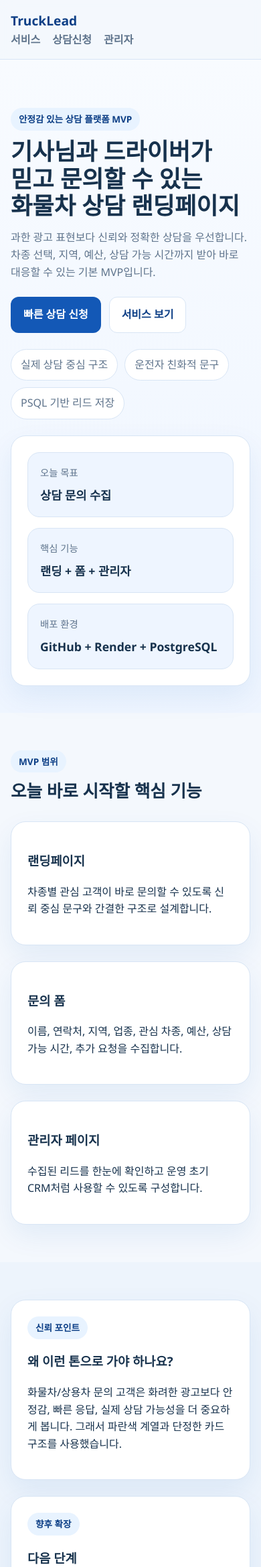
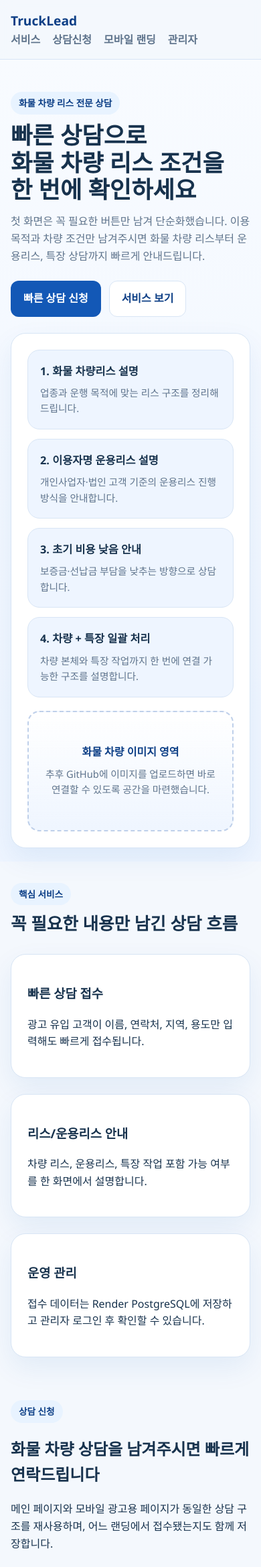
Before and after one commit to sujinchoo/Promotion_Truck_Platform, a Flask app: page / in a window 390 px wide. Shown: the top 2339 px of the page at 67% size. Run offline with Flask 3, Linux system fonts and the light colour scheme.

Commit message:
Add mobile landing flow and admin auth

```diff
--- a/app.py
+++ b/app.py
@@ -1,4 +1,8 @@
-from flask import Flask, flash, redirect, render_template, request, url_for
+from functools import wraps
+
+from flask import Flask, flash, redirect, render_template, request, session, url_for
+from sqlalchemy import inspect, text
+from sqlalchemy.exc import SQLAlchemyError
 
 from config import Config
 from models import Lead, db
@@ -9,41 +13,96 @@ app.config.from_object(Config)
 db.init_app(app)
 
 
-@app.before_request
-def create_tables():
-    db.create_all()
+LEAD_COLUMNS = {
+    "created_at": "TIMESTAMP",
+    "landing_page": "VARCHAR(50) DEFAULT 'main' NOT NULL",
+    "name": "VARCHAR(100)",
+    "phone": "VARCHAR(30)",
+    "region": "VARCHAR(100)",
+    "business_type": "VARCHAR(100)",
+    "vehicle_type": "VARCHAR(100)",
+    "budget": "VARCHAR(100)",
+    "contact_time": "VARCHAR(100)",
+    "message": "TEXT",
+    "status": "VARCHAR(50) DEFAULT 'new' NOT NULL",
+    "utm_source": "VARCHAR(100)",
+    "utm_medium": "VARCHAR(100)",
+    "utm_campaign": "VARCHAR(100)",
+    "referrer": "VARCHAR(255)",
+    "ip_address": "VARCHAR(64)",
+}
+
+
+REQUIRED_FIELDS = ["name", "phone", "region", "business_type", "vehicle_type"]
+
+
+MOBILE_VEHICLE_OPTIONS = [
+    "1톤 카고",
+    "1톤 냉동탑차",
+    "2.5톤 / 3.5톤 화물차",
+    "영업용 번호판 상담",
+    "법인·개인사업자 운용리스",
+]
+
+
+def ensure_database_schema():
+    with app.app_context():
+        try:
+            db.create_all()
+            inspector = inspect(db.engine)
+            if "leads" not in inspector.get_table_names():
+                db.create_all()
+                return
+
+            existing_columns = {column["name"] for column in inspector.get_columns("leads")}
+            for column_name, column_definition in LEAD_COLUMNS.items():
+                if column_name not in existing_columns:
+                    db.session.execute(text(f"ALTER TABLE leads ADD COLUMN {column_name} {column_definition}"))
+            db.session.commit()
+        except SQLAlchemyError:
+            db.session.rollback()
+            app.logger.warning("Database schema initialization skipped because the database connection is unavailable.")
+
+
+ensure_database_schema()
+
+
+def admin_required(view_func):
+    @wraps(view_func)
+    def wrapped_view(*args, **kwargs):
+        if not session.get("admin_authenticated"):
+            return redirect(url_for("admin_login", next=request.path))
+        return view_func(*args, **kwargs)
+
+    return wrapped_view
 
 
 @app.route("/")
 def index():
-    vehicle_options = [
-        "봉고3 전기차",
-        "1톤 카고",
-        "1톤 냉동탑차",
-        "LPG 화물차",
-        "법인/리스 상담",
-    ]
-    return render_template("index.html", vehicle_options=vehicle_options)
+    return render_template("index.html", vehicle_options=MOBILE_VEHICLE_OPTIONS)
+
+
+@app.route("/mobile")
+def mobile_landing():
+    return render_template("mobile.html", vehicle_options=MOBILE_VEHICLE_OPTIONS)
 
 
 @app.route("/lead", methods=["POST"])
 def create_lead():
-    name = request.form.get("name", "").strip()
-    phone = request.form.get("phone", "").strip()
-    region = request.form.get("region", "").strip()
-    business_type = request.form.get("business_type", "").strip()
-    vehicle_type = request.form.get("vehicle_type", "").strip()
+    form_data = {field: request.form.get(field, "").strip() for field in REQUIRED_FIELDS}
 
-    if not all([name, phone, region, business_type, vehicle_type]):
+    if not all(form_data.values()):
         flash("필수 항목을 모두 입력해 주세요.", "error")
-        return redirect(url_for("index"))
+        destination = "mobile_landing" if request.form.get("landing_page") == "mobile_ad" else "index"
+        return redirect(url_for(destination) + "#consult")
 
     lead = Lead(
-        name=name,
-        phone=phone,
-        region=region,
-        business_type=business_type,
-        vehicle_type=vehicle_type,
+        landing_page=request.form.get("landing_page", "main").strip() or "main",
+        name=form_data["name"],
+        phone=form_data["phone"],
+        region=form_data["region"],
+        business_type=form_data["business_type"],
+        vehicle_type=form_data["vehicle_type"],
         budget=request.form.get("budget", "").strip(),
         contact_time=request.form.get("contact_time", "").strip(),
         message=request.form.get("message", "").strip(),
@@ -64,16 +123,42 @@ def thank_you():
     return render_template("thank_you.html")
 
 
+@app.route("/admin/login", methods=["GET", "POST"])
+def admin_login():
+    if request.method == "POST":
+        username = request.form.get("username", "").strip()
+        password = request.form.get("password", "")
+
+        if username == app.config["ADMIN_USERNAME"] and password == app.config["ADMIN_PASSWORD"]:
+            session["admin_authenticated"] = True
+            flash("관리자 인증이 완료되었습니다.", "success")
+            return redirect(request.args.get("next") or url_for("admin"))
+
+        flash("아이디 또는 비밀번호가 올바르지 않습니다.", "error")
+
+    return render_template("admin_login.html")
+
+
+@app.route("/admin/logout")
+def admin_logout():
+    session.pop("admin_authenticated", None)
+    flash("관리자 세션이 종료되었습니다.", "success")
+    return redirect(url_for("admin_login"))
+
+
 @app.route("/admin")
+@admin_required
 def admin():
     leads = Lead.query.order_by(Lead.created_at.desc()).all()
     total_leads = len(leads)
     new_leads = sum(1 for lead in leads if lead.status == "new")
+    mobile_leads = sum(1 for lead in leads if lead.landing_page == "mobile_ad")
     return render_template(
         "admin.html",
         leads=leads,
         total_leads=total_leads,
         new_leads=new_leads,
+        mobile_leads=mobile_leads,
     )
 
 
--- a/models.py
+++ b/models.py
@@ -11,6 +11,7 @@ class Lead(db.Model):
 
     id = db.Column(db.Integer, primary_key=True)
     created_at = db.Column(db.DateTime, default=datetime.utcnow, nullable=False)
+    landing_page = db.Column(db.String(50), default="main", nullable=False)
     name = db.Column(db.String(100), nullable=False)
     phone = db.Column(db.String(30), nullable=False)
     region = db.Column(db.String(100), nullable=False)
@@ -30,6 +31,7 @@ class Lead(db.Model):
         return {
             "id": self.id,
             "created_at": self.created_at.strftime("%Y-%m-%d %H:%M"),
+            "landing_page": self.landing_page,
             "name": self.name,
             "phone": self.phone,
             "region": self.region,
--- a/static/css/style.css
+++ b/static/css/style.css
@@ -23,6 +23,7 @@ body {
 
 a { color: inherit; text-decoration: none; }
 .container { width: min(1120px, calc(100% - 32px)); margin: 0 auto; }
+.narrow-container { width: min(720px, calc(100% - 32px)); margin: 0 auto; }
 
 .site-header {
     position: sticky;
@@ -42,15 +43,16 @@ a { color: inherit; text-decoration: none; }
 nav { display: flex; gap: 18px; color: var(--muted); font-weight: 600; }
 
 .hero {
-    padding: 72px 0 40px;
+    padding: 64px 0 32px;
     background: linear-gradient(180deg, #f8fbff 0%, #eef5ff 100%);
 }
-.hero-grid, .consult-grid, .card-grid.two, .card-grid.three {
+.compact-hero { padding-bottom: 20px; }
+.hero-grid, .consult-grid, .card-grid.two, .card-grid.three, .card-grid.one {
     display: grid;
     gap: 24px;
 }
-.hero-grid { grid-template-columns: 1.2fr 0.8fr; align-items: center; }
-.hero h1 { font-size: clamp(2.2rem, 4vw, 3.7rem); line-height: 1.15; margin: 10px 0 16px; }
+.hero-grid { grid-template-columns: 1.05fr 0.95fr; align-items: stretch; }
+.hero h1 { font-size: clamp(2.2rem, 4vw, 3.5rem); line-height: 1.15; margin: 10px 0 16px; }
 .hero-text { color: var(--muted); max-width: 640px; }
 .eyebrow {
     display: inline-block;
@@ -61,7 +63,7 @@ nav { display: flex; gap: 18px; color: var(--muted); font-weight: 600; }
     font-size: 0.85rem;
     font-weight: 700;
 }
-.hero-actions { display: flex; gap: 12px; margin: 24px 0; flex-wrap: wrap; }
+.hero-actions { display: flex; gap: 12px; margin: 24px 0 0; flex-wrap: wrap; }
 .btn {
     display: inline-flex;
     align-items: center;
@@ -75,52 +77,55 @@ nav { display: flex; gap: 18px; color: var(--muted); font-weight: 600; }
 .btn-primary:hover { background: var(--primary-dark); }
 .btn-secondary { background: white; color: var(--primary-dark); border-color: var(--border); }
 .btn.full { width: 100%; }
-.trust-points {
-    list-style: none;
-    padding: 0;
-    margin: 22px 0 0;
-    display: flex;
-    gap: 10px;
-    flex-wrap: wrap;
-}
-.trust-points li {
-    background: white;
-    border: 1px solid var(--border);
-    padding: 10px 14px;
-    border-radius: 999px;
-    color: var(--muted);
-}
 .hero-card, .info-card, .lead-form, .stat-box {
     background: var(--surface);
     border: 1px solid var(--border);
     border-radius: 22px;
     box-shadow: var(--shadow);
 }
-.hero-card { padding: 24px; display: grid; gap: 16px; }
+.hero-card { padding: 24px; display: grid; gap: 20px; }
+.metric-list { display: grid; gap: 14px; }
 .metric {
     padding: 18px;
     border-radius: 18px;
     background: var(--surface-2);
     border: 1px solid var(--border);
 }
-.metric span { display: block; font-size: 0.9rem; color: var(--muted); }
-.metric strong { display: block; margin-top: 8px; font-size: 1.1rem; }
+.metric span, .truck-image-slot small { display: block; font-size: 0.92rem; color: var(--muted); }
+.metric strong { display: block; margin-bottom: 8px; font-size: 1.02rem; }
+.truck-image-slot {
+    min-height: 220px;
+    border: 2px dashed #bfd0ea;
+    border-radius: 18px;
+    display: flex;
+    flex-direction: column;
+    justify-content: center;
+    align-items: center;
+    gap: 8px;
+    padding: 20px;
+    text-align: center;
+    background: linear-gradient(180deg, rgba(255,255,255,0.7), rgba(238,245,255,0.95));
+}
+.truck-image-slot span { font-weight: 800; color: var(--primary-dark); }
 
-.section { padding: 56px 0; }
+.section { padding: 44px 0; }
+.compact-section { padding: 32px 0; }
 .section-head { margin-bottom: 24px; }
-.section-head h2 { margin: 8px 0 0; font-size: clamp(1.6rem, 3vw, 2.4rem); }
+.section-head h2 { margin: 8px 0 0; font-size: clamp(1.6rem, 3vw, 2.2rem); }
+.card-grid.one { grid-template-columns: 1fr; }
 .card-grid.two { grid-template-columns: repeat(2, 1fr); }
 .card-grid.three { grid-template-columns: repeat(3, 1fr); }
 .info-card { padding: 24px; }
-.soft-bg { background: #edf4fc; }
 
-.consult-grid { grid-template-columns: 0.8fr 1.2fr; align-items: start; }
+.consult-grid { grid-template-columns: 0.72fr 1.28fr; align-items: start; }
+.single-column { grid-template-columns: 1fr; }
 .lead-form {
     padding: 24px;
     display: grid;
     grid-template-columns: repeat(2, 1fr);
     gap: 16px;
 }
+.login-form { grid-template-columns: 1fr; }
 .lead-form label {
     display: flex;
     flex-direction: column;
@@ -154,13 +159,13 @@ nav { display: flex; gap: 18px; color: var(--muted); font-weight: 600; }
 .flash {
     padding: 14px 16px;
     border-radius: 14px;
-    background: #fff4f4;
-    color: #8a2230;
-    border: 1px solid #f3c4cb;
+    border: 1px solid #d9e7fb;
 }
+.flash.error { background: #fff4f4; color: #8a2230; border-color: #f3c4cb; }
+.flash.success { background: #eefaf1; color: #226744; border-color: #bfe5cb; }
 
-.row-between { display: flex; justify-content: space-between; align-items: center; gap: 16px; }
-.stats-inline { display: flex; gap: 12px; }
+.row-between, .header-actions { display: flex; justify-content: space-between; align-items: center; gap: 16px; }
+.stats-inline { display: flex; gap: 12px; flex-wrap: wrap; }
 .stat-box { padding: 16px 18px; min-width: 120px; }
 .stat-box span { display: block; color: var(--muted); font-size: 0.9rem; }
 .stat-box strong { font-size: 1.5rem; }
@@ -171,7 +176,7 @@ nav { display: flex; gap: 18px; color: var(--muted); font-weight: 600; }
     border: 1px solid var(--border);
     box-shadow: var(--shadow);
 }
-.table-wrap table { width: 100%; border-collapse: collapse; min-width: 980px; }
+.table-wrap table { width: 100%; border-collapse: collapse; min-width: 1080px; }
 .table-wrap th, .table-wrap td {
     padding: 14px 16px;
     border-bottom: 1px solid var(--border);
@@ -181,7 +186,9 @@ nav { display: flex; gap: 18px; color: var(--muted); font-weight: 600; }
 .table-wrap th { background: #f2f7fe; font-size: 0.95rem; }
 .empty { text-align: center; color: var(--muted); }
 .center-box { display: flex; justify-content: center; }
-.thank-you-card { max-width: 620px; text-align: center; }
+.thank-you-card, .login-card { max-width: 620px; margin: 0 auto; }
+.stacked-mobile-actions, .full-mobile { width: 100%; }
+.mobile-hero .hero-actions { flex-direction: column; }
 
 @media (max-width: 900px) {
     .hero-grid,
@@ -191,6 +198,8 @@ nav { display: flex; gap: 18px; color: var(--muted); font-weight: 600; }
     .lead-form {
         grid-template-columns: 1fr;
     }
-    .row-between, .header-inner { flex-direction: column; align-items: flex-start; }
+    .row-between, .header-inner, .header-actions { flex-direction: column; align-items: flex-start; }
     nav { flex-wrap: wrap; }
+    .hero { padding-top: 48px; }
+    .truck-image-slot { min-height: 180px; }
 }
--- a/templates/base.html
+++ b/templates/base.html
@@ -4,7 +4,7 @@
     <meta charset="UTF-8">
     <meta name="viewport" content="width=device-width, initial-scale=1.0">
     <title>{% block title %}Truck Lead MVP{% endblock %}</title>
-    <meta name="description" content="신뢰 중심의 화물차 상담 랜딩페이지 MVP">
+    <meta name="description" content="화물 차량 리스/운용리스 상담 랜딩페이지">
     <link rel="stylesheet" href="{{ url_for('static', filename='css/style.css') }}">
 </head>
 <body>
@@ -14,6 +14,7 @@
             <nav>
                 <a href="{{ url_for('index') }}#features">서비스</a>
                 <a href="{{ url_for('index') }}#consult">상담신청</a>
+                <a href="{{ url_for('mobile_landing') }}">모바일 랜딩</a>
                 <a href="{{ url_for('admin') }}">관리자</a>
             </nav>
         </div>
--- a/templates/index.html
+++ b/templates/index.html
@@ -1,132 +1,66 @@
 {% extends "base.html" %}
-{% block title %}신뢰 중심 화물차 상담 플랫폼{% endblock %}
+{% block title %}화물 차량 리스 상담 | TruckLead{% endblock %}
 {% block content %}
-<section class="hero">
+<section class="hero compact-hero">
     <div class="container hero-grid">
         <div>
-            <span class="eyebrow">안정감 있는 상담 플랫폼 MVP</span>
-            <h1>기사님과 드라이버가<br>믿고 문의할 수 있는<br>화물차 상담 랜딩페이지</h1>
+            <span class="eyebrow">화물 차량 리스 전문 상담</span>
+            <h1>빠른 상담으로<br>화물 차량 리스 조건을<br>한 번에 확인하세요</h1>
             <p class="hero-text">
-                과한 광고 표현보다 신뢰와 정확한 상담을 우선합니다.
-                차종 선택, 지역, 예산, 상담 가능 시간까지 받아 바로 대응할 수 있는 기본 MVP입니다.
+                첫 화면은 꼭 필요한 버튼만 남겨 단순화했습니다.
+                이용 목적과 차량 조건만 남겨주시면 화물 차량 리스부터 운용리스, 특장 상담까지 빠르게 안내드립니다.
             </p>
             <div class="hero-actions">
                 <a class="btn btn-primary" href="#consult">빠른 상담 신청</a>
                 <a class="btn btn-secondary" href="#features">서비스 보기</a>
             </div>
-            <ul class="trust-points">
-                <li>실제 상담 중심 구조</li>
-                <li>운전자 친화적 문구</li>
-                <li>PSQL 기반 리드 저장</li>
-            </ul>
         </div>
-        <div class="hero-card">
-            <div class="metric">
-                <span>오늘 목표</span>
-                <strong>상담 문의 수집</strong>
+        <div class="hero-card consult-focus-card">
+            <div class="metric-list">
+                <div class="metric"><strong>1. 화물 차량리스 설명</strong><span>업종과 운행 목적에 맞는 리스 구조를 정리해 드립니다.</span></div>
+                <div class="metric"><strong>2. 이용자명 운용리스 설명</strong><span>개인사업자·법인 고객 기준의 운용리스 진행 방식을 안내합니다.</span></div>
+                <div class="metric"><strong>3. 초기 비용 낮음 안내</strong><span>보증금·선납금 부담을 낮추는 방향으로 상담합니다.</span></div>
+                <div class="metric"><strong>4. 차량 + 특장 일괄 처리</strong><span>차량 본체와 특장 작업까지 한 번에 연결 가능한 구조를 설명합니다.</span></div>
             </div>
-            <div class="metric">
-                <span>핵심 기능</span>
-                <strong>랜딩 + 폼 + 관리자</strong>
-            </div>
-            <div class="metric">
-                <span>배포 환경</span>
-                <strong>GitHub + Render + PostgreSQL</strong>
+            <div class="truck-image-slot">
+                <span>화물 차량 이미지 영역</span>
+                <small>추후 GitHub에 이미지를 업로드하면 바로 연결할 수 있도록 공간을 마련했습니다.</small>
             </div>
         </div>
     </div>
 </section>
 
-<section id="features" class="section">
+<section id="features" class="section compact-section">
     <div class="container">
         <div class="section-head">
-            <span class="eyebrow">MVP 범위</span>
-            <h2>오늘 바로 시작할 핵심 기능</h2>
+            <span class="eyebrow">핵심 서비스</span>
+            <h2>꼭 필요한 내용만 남긴 상담 흐름</h2>
         </div>
         <div class="card-grid three">
             <article class="info-card">
-                <h3>랜딩페이지</h3>
-                <p>차종별 관심 고객이 바로 문의할 수 있도록 신뢰 중심 문구와 간결한 구조로 설계합니다.</p>
+                <h3>빠른 상담 접수</h3>
+                <p>광고 유입 고객이 이름, 연락처, 지역, 용도만 입력해도 빠르게 접수됩니다.</p>
             </article>
             <article class="info-card">
-                <h3>문의 폼</h3>
-                <p>이름, 연락처, 지역, 업종, 관심 차종, 예산, 상담 가능 시간, 추가 요청을 수집합니다.</p>
+                <h3>리스/운용리스 안내</h3>
+                <p>차량 리스, 운용리스, 특장 작업 포함 가능 여부를 한 화면에서 설명합니다.</p>
             </article>
             <article class="info-card">
-                <h3>관리자 페이지</h3>
-                <p>수집된 리드를 한눈에 확인하고 운영 초기 CRM처럼 사용할 수 있도록 구성합니다.</p>
+                <h3>운영 관리</h3>
+                <p>접수 데이터는 Render PostgreSQL에 저장하고 관리자 로그인 후 확인할 수 있습니다.</p>
             </article>
         </div>
     </div>
 </section>
 
-<section class="section soft-bg">
-    <div class="container card-grid two">
-        <div class="info-card">
-            <span class="eyebrow">신뢰 포인트</span>
-            <h3>왜 이런 톤으로 가야 하나요?</h3>
-            <p>
-                화물차/상용차 문의 고객은 화려한 광고보다 안정감, 빠른 응답, 실제 상담 가능성을 더 중요하게 봅니다.
-                그래서 파란색 계열과 단정한 카드 구조를 사용했습니다.
-            </p>
-        </div>
-        <div class="info-card">
-            <span class="eyebrow">향후 확장</span>
-            <h3>다음 단계</h3>
-            <p>
-                Google Sheets 동기화, Telegram 실시간 알림, UTM 분석, 유튜브/블로그 자동화까지 단계적으로 붙일 수 있습니다.
-            </p>
-        </div>
-    </div>
-</section>
-
-<section id="consult" class="section consult-section">
+<section id="consult" class="section consult-section compact-section">
     <div class="container consult-grid">
         <div>
             <span class="eyebrow">상담 신청</span>
-            <h2>간단히 남겨주시면 빠르게 연락드리겠습니다</h2>
-            <p>필수 항목 위주로 최소 입력만 받는 구조입니다. 광고 유입 분석을 위해 UTM도 함께 저장합니다.</p>
+            <h2>화물 차량 상담을 남겨주시면 빠르게 연락드립니다</h2>
+            <p>메인 페이지와 모바일 광고용 페이지가 동일한 상담 구조를 재사용하며, 어느 랜딩에서 접수됐는지도 함께 저장합니다.</p>
         </div>
-        <form class="lead-form" method="post" action="{{ url_for('create_lead') }}">
-            <input type="hidden" name="utm_source" value="{{ request.args.get('utm_source', '') }}">
-            <input type="hidden" name="utm_medium" value="{{ request.args.get('utm_medium', '') }}">
-            <input type="hidden" name="utm_campaign" value="{{ request.args.get('utm_campaign', '') }}">
-
-            <label>이름*
-                <input type="text" name="name" placeholder="예: 김기사" required>
-            </label>
-            <label>연락처*
-                <input type="text" name="phone" placeholder="예: 010-1234-5678" required>
-            </label>
-            <label>지역*
-                <input type="text" name="region" placeholder="예: 경기 남양주" required>
-            </label>
-            <label>업종/용도*
-                <input type="text" name="business_type" placeholder="예: 물류, 배송, 개인사업" required>
-            </label>
-            <label>관심 차종*
-                <select name="vehicle_type" required>
-                    <option value="">선택해 주세요</option>
-                    {% for option in vehicle_options %}
-                    <option value="{{ option }}">{{ option }}</option>
-                    {% endfor %}
-                </select>
-            </label>
-            <label>예산
-                <input type="text" name="budget" placeholder="예: 월 40만~70만원">
-            </label>
-            <label>연락 가능한 시간
-                <input type="text" name="contact_time" placeholder="예: 평일 오후 2시 이후">
-            </label>
-            <label>추가 요청사항
-                <textarea name="message" rows="4" placeholder="원하시는 차량 조건이나 문의 내용을 작성해 주세요"></textarea>
-            </label>
-            <div class="consent-box">
-                <strong>개인정보 수집 안내</strong>
-                <p>상담 요청 접수 및 회신을 위해 정보를 수집합니다. 실제 운영 시 별도의 개인정보처리방침과 동의 문구를 추가하세요.</p>
-            </div>
-            <button type="submit" class="btn btn-primary full">상담 신청하기</button>
-        </form>
+        {% include "partials/consult_form.html" %}
     </div>
 </section>
 {% endblock %}
--- /dev/null
+++ b/templates/partials/consult_form.html
@@ -0,0 +1,41 @@
+<form class="lead-form" method="post" action="{{ url_for('create_lead') }}">
+    <input type="hidden" name="utm_source" value="{{ request.args.get('utm_source', '') }}">
+    <input type="hidden" name="utm_medium" value="{{ request.args.get('utm_medium', '') }}">
+    <input type="hidden" name="utm_campaign" value="{{ request.args.get('utm_campaign', '') }}">
+    <input type="hidden" name="landing_page" value="{{ landing_page|default('main') }}">
+
+    <label>이름*
+        <input type="text" name="name" placeholder="예: 김기사" required>
+    </label>
+    <label>연락처*
+        <input type="text" name="phone" placeholder="예: 010-1234-5678" required>
+    </label>
+    <label>지역*
+        <input type="text" name="region" placeholder="예: 경기 남양주" required>
+    </label>
+    <label>업종/용도*
+        <input type="text" name="business_type" placeholder="예: 물류, 배송, 개인사업" required>
+    </label>
+    <label>관심 차종*
+        <select name="vehicle_type" required>
+            <option value="">선택해 주세요</option>
+            {% for option in vehicle_options %}
+            <option value="{{ option }}">{{ option }}</option>
+            {% endfor %}
+        </select>
+    </label>
+    <label>예산
+        <input type="text" name="budget" placeholder="예: 월 40만~70만원">
+    </label>
+    <label>연락 가능한 시간
+        <input type="text" name="contact_time" placeholder="예: 평일 오후 2시 이후">
+    </label>
+    <label>추가 요청사항
+        <textarea name="message" rows="4" placeholder="원하시는 차량 조건이나 문의 내용을 작성해 주세요"></textarea>
+    </label>
+    <div class="consent-box">
+        <strong>개인정보 수집 안내</strong>
+        <p>상담 요청 접수 및 회신을 위해 정보를 수집합니다. 실제 운영 시 별도의 개인정보처리방침과 동의 문구를 추가하세요.</p>
+    </div>
+    <button type="submit" class="btn btn-primary full">상담 신청하기</button>
+</form>
```
Also changed, not shown: config.py (+10 -1 lines), templates/admin.html (+11 -5 lines), templates/admin_login.html (added, +21 -0 lines), templates/mobile.html (added, +45 -0 lines).
